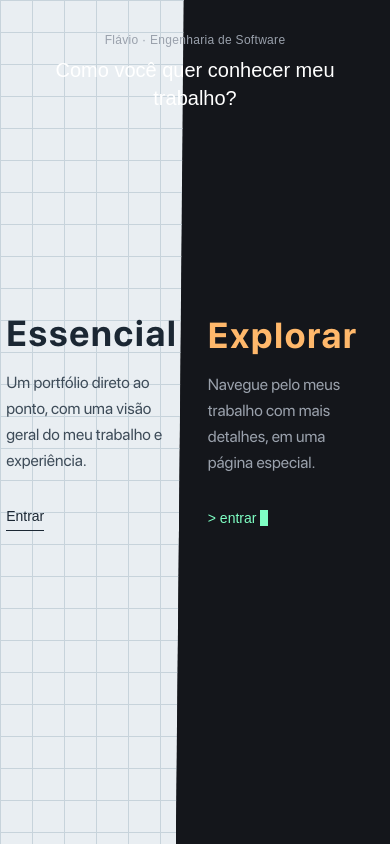
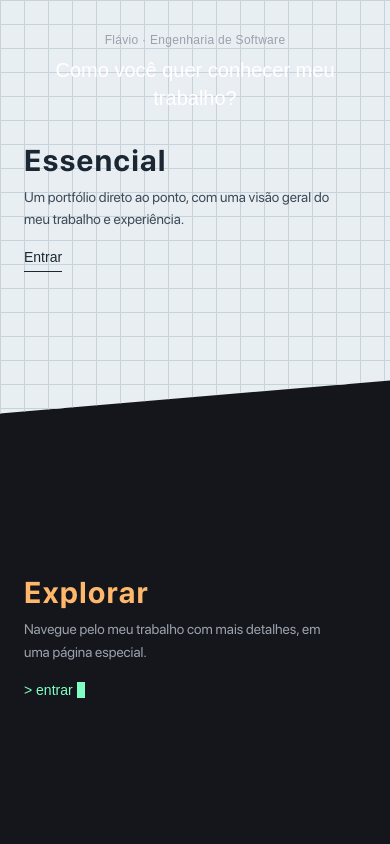
Before and after one commit to flavingimenes/Portifolio, a Next.js app: page / in a window 390 px wide. Built offline with nearby package versions, Linux system fonts and the light colour scheme.

Commit message:
style: mobile style updated

```diff
--- a/components/landing/ModeSelector.tsx
+++ b/components/landing/ModeSelector.tsx
@@ -2,6 +2,7 @@
 
 import Link from "next/link";
 import { useState } from "react";
+import ModeSelectorMobile from "./ModeSelectorMobile";
 
 type Mode = "conventional" | "explore" | null;
 
@@ -9,7 +10,10 @@ export default function ModeSelector() {
   const [active, setActive] = useState<Mode>(null);
 
   return (
-    <div className="relative flex h-screen w-full overflow-hidden">
+    <>
+      <ModeSelectorMobile />
+
+      <div className="relative hidden h-screen w-full overflow-hidden md:flex">
         <Link
           href="/conventional"
           onMouseEnter={() => setActive("conventional")}
@@ -30,12 +34,10 @@ export default function ModeSelector() {
             <p className="font-sf text-4xl tracking-wider md:text-6xl">
               Essencial
             </p>
-
             <p className="mt-4 text-base leading-relaxed text-[#3E4C59] font-sfRegular">
-            Um portfólio direto ao ponto, com uma visão geral do meu trabalho e
-            experiência.
+              Um portfólio direto ao ponto, com uma visão geral do meu trabalho
+              e experiência.
             </p>
-
             <span className="mt-8 border-b border-[#1B2733] pb-1 text-sm">
               Entrar
             </span>
@@ -60,15 +62,12 @@ export default function ModeSelector() {
             <p className="text-4xl text-[#FFB86B] md:text-6xl tracking-wider text-start font-sf">
               Explorar
             </p>
-
             <p className="mt-4 text-base leading-relaxed text-[#9AA1AC] text-start font-sfRegular">
               Navegue pelo meus trabalho com mais detalhes, em uma página
               especial.
             </p>
-
             <span className="mt-8 inline-flex items-center gap-1 text-sm text-[#7FFFC4]">
               <span>&gt; entrar</span>
-
               <span
                 className="h-4 w-2 animate-blink bg-[#7FFFC4]"
                 aria-hidden="true"
@@ -77,5 +76,6 @@ export default function ModeSelector() {
           </div>
         </Link>
       </div>
+    </>
   );
 }
--- /dev/null
+++ b/components/landing/ModeSelectorMobile.tsx
@@ -0,0 +1,56 @@
+"use client";
+
+import Link from "next/link";
+
+export default function ModeSelectorMobile() {
+  return (
+    <div className="flex h-dvh w-full flex-col overflow-hidden md:hidden">
+      <Link
+        href="/conventional"
+        className="group relative flex flex-1 flex-col justify-center overflow-hidden bg-[#E9EEF2] text-[#1B2733] active:bg-[#DFE6EC] focus:outline-none focus-visible:ring-2 focus-visible:ring-[#1B2733] focus-visible:ring-inset"
+        style={{
+          backgroundImage:
+            "linear-gradient(#C7D3DB 1px, transparent 1px), linear-gradient(90deg, #C7D3DB 1px, transparent 1px)",
+          backgroundSize: "24px 24px",
+          clipPath: "polygon(0 0, 100% 0, 100% 92%, 0 100%)",
+        }}
+      >
+        <div className="relative z-10 flex flex-col items-start px-6 py-4">
+          <p className="font-sf text-3xl tracking-wider">Essencial</p>
+          <p className="mt-2 max-w-xs text-sm leading-relaxed text-[#3E4C59] font-sfRegular">
+            Um portfólio direto ao ponto, com uma visão geral do meu trabalho
+            e experiência.
+          </p>
+          <span className="mt-4 border-b border-[#1B2733] pb-1 text-sm">
+            Entrar
+          </span>
+        </div>
+      </Link>
+
+      <Link
+        href="/explore"
+        className="group relative mt-[2vh] flex flex-1 flex-col justify-center bg-[#14161B] text-[#E7E9E4] active:bg-[#1C1F26] focus:outline-none focus-visible:ring-2 focus-visible:ring-[#7FFFC4] focus-visible:ring-inset"
+        style={{
+          clipPath: "polygon(0 8%, 100% 0, 100% 100%, 0 100%)",
+        }}
+      >
+        <div className="relative z-10 flex flex-col items-start px-6 py-4">
+          <p className="text-3xl text-[#FFB86B] tracking-wider font-sf">
+            Explorar
+          </p>
+          <p className="mt-2 max-w-xs text-sm leading-relaxed text-[#9AA1AC] font-sfRegular">
+            Navegue pelo meu trabalho com mais detalhes, em uma página
+            especial.
+          </p>
+          <span className="mt-4 inline-flex items-center gap-1 text-sm text-[#7FFFC4]">
+            <span>&gt; entrar</span>
+            <span
+              className="h-4 w-2 animate-blink bg-[#7FFFC4]"
+              aria-hidden="true"
+            />
+          </span>
+        </div>
+      </Link>
+    </div>
+  );
+}
```
Lines whose indentation alone changed are shown as unchanged.
